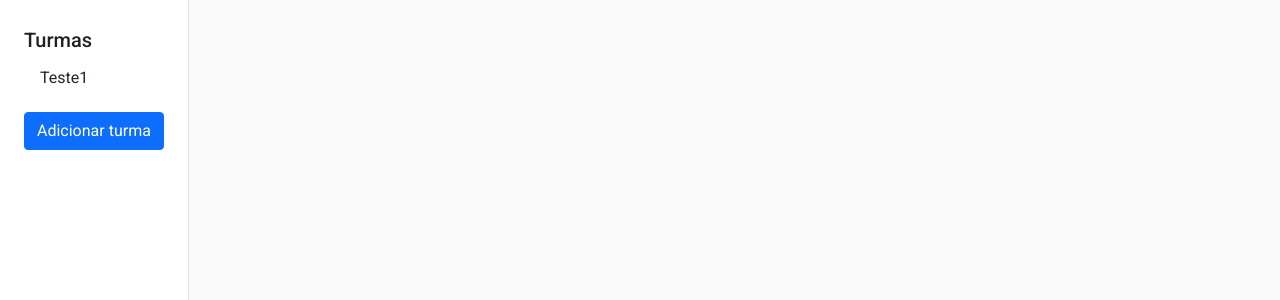
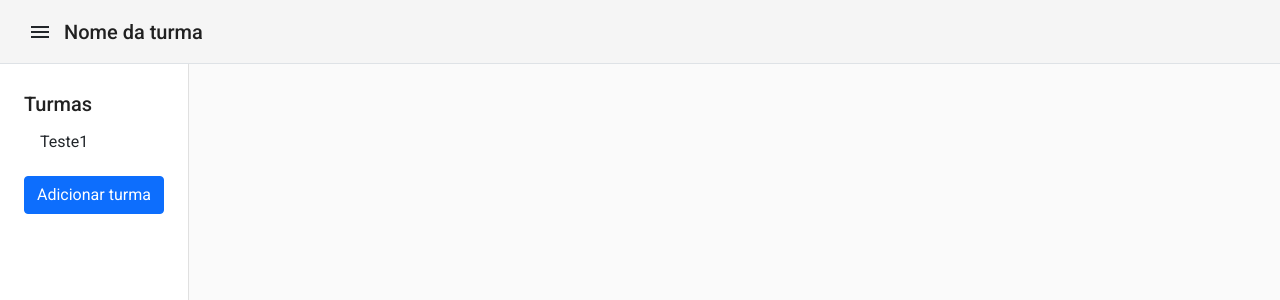
Before and after one commit to viny9/gerenciadorDePresenca, an Angular app: page / in a window 1280 px wide. Shown: the top 300 px of the page. Built offline with nearby package versions, Linux system fonts and the light colour scheme.

Commit message:
Componente head completo

```diff
--- a/src/app/app.component.html
+++ b/src/app/app.component.html
@@ -1 +1,2 @@
+<app-head></app-head>
 <app-sidebar></app-sidebar>
--- /dev/null
+++ b/src/app/components/head/head.component.html
@@ -0,0 +1,6 @@
+<mat-toolbar class="border-bottom">
+    <button class="btn btn-outline-dark border-0 d-flex">
+        <mat-icon>menu</mat-icon>
+    </button>
+    <h1>Nome da turma</h1>
+</mat-toolbar>
--- /dev/null
+++ b/src/app/components/head/head.component.ts
@@ -0,0 +1,15 @@
+import { Component, OnInit } from '@angular/core';
+
+@Component({
+  selector: 'app-head',
+  templateUrl: './head.component.html',
+  styleUrls: ['./head.component.css']
+})
+export class HeadComponent implements OnInit {
+
+  constructor() { }
+
+  ngOnInit(): void {
+  }
+
+}
--- a/src/app/components/sidebar/sidebar.component.html
+++ b/src/app/components/sidebar/sidebar.component.html
@@ -1,4 +1,4 @@
-<mat-drawer-container class="h-100">
+<mat-drawer-container class="h-75">
     <mat-drawer mode="side" opened class="p-4">
         <h2 class="mb-1 fs-5">Turmas</h2>
         <ul class="navbar-nav mb-3 ps-3">
```
Also changed, not shown: src/app/app.module.ts (+8 -2 lines), src/app/components/head/head.component.css (added), 1 other file (tests, documents, lock files or other folders).
